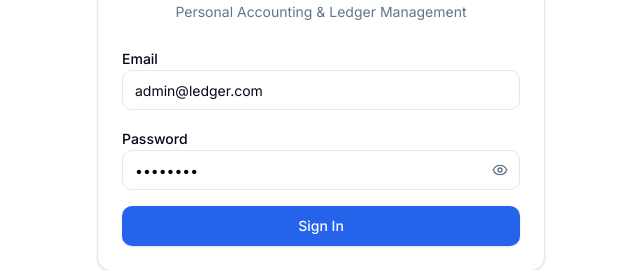
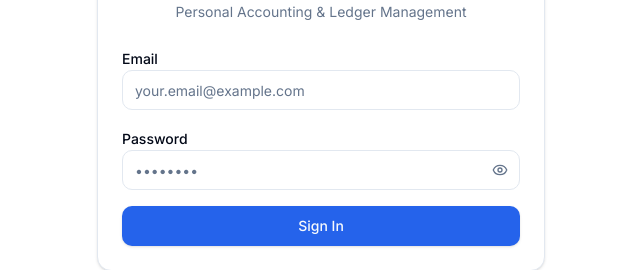
Before and after one commit to Mohammad9532/Ledger-Pro, a React (Vite) app in the folder frontend/: page /login in a window 1280 px wide. Shown: the part 334-604 px from the top of the page, without its empty margins (319-959 px from the left). Built offline with nearby package versions, Linux system fonts and the light colour scheme.

Commit message:
feat: implement user authentication system with login UI and API controller

```diff
--- a/frontend/src/pages/LoginPage.tsx
+++ b/frontend/src/pages/LoginPage.tsx
@@ -10,8 +10,8 @@ import { Wallet, Eye, EyeOff } from 'lucide-react';
 export default function LoginPage() {
   const { login, user, isLoading } = useAuth();
   const navigate = useNavigate();
-  const [email, setEmail] = useState('admin@ledger.com');
-  const [password, setPassword] = useState('password');
+  const [email, setEmail] = useState('');
+  const [password, setPassword] = useState('');
   const [showPassword, setShowPassword] = useState(false);
   const [error, setError] = useState('');
   const [loading, setLoading] = useState(false);
@@ -62,7 +62,7 @@ export default function LoginPage() {
 
             <div className="space-y-2">
               <Label htmlFor="email">Email</Label>
-              <Input id="email" type="email" value={email} onChange={(e) => setEmail(e.target.value)} placeholder="admin@ledger.com" required />
+              <Input id="email" type="email" value={email} onChange={(e) => setEmail(e.target.value)} placeholder="your.email@example.com" required />
             </div>
 
             <div className="space-y-2">
```
Also changed, not shown: 1 other file (tests, documents, lock files or other folders).
